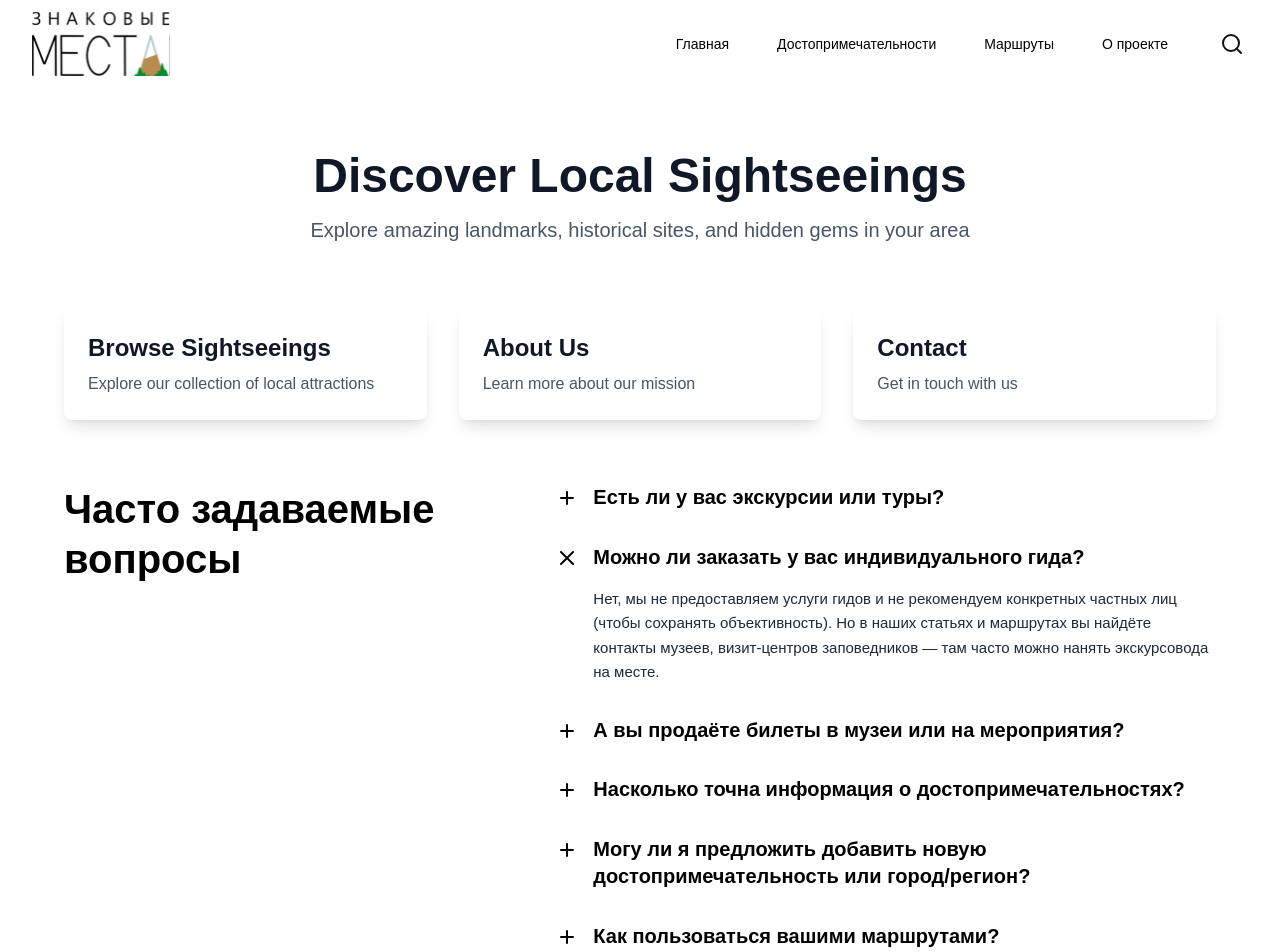
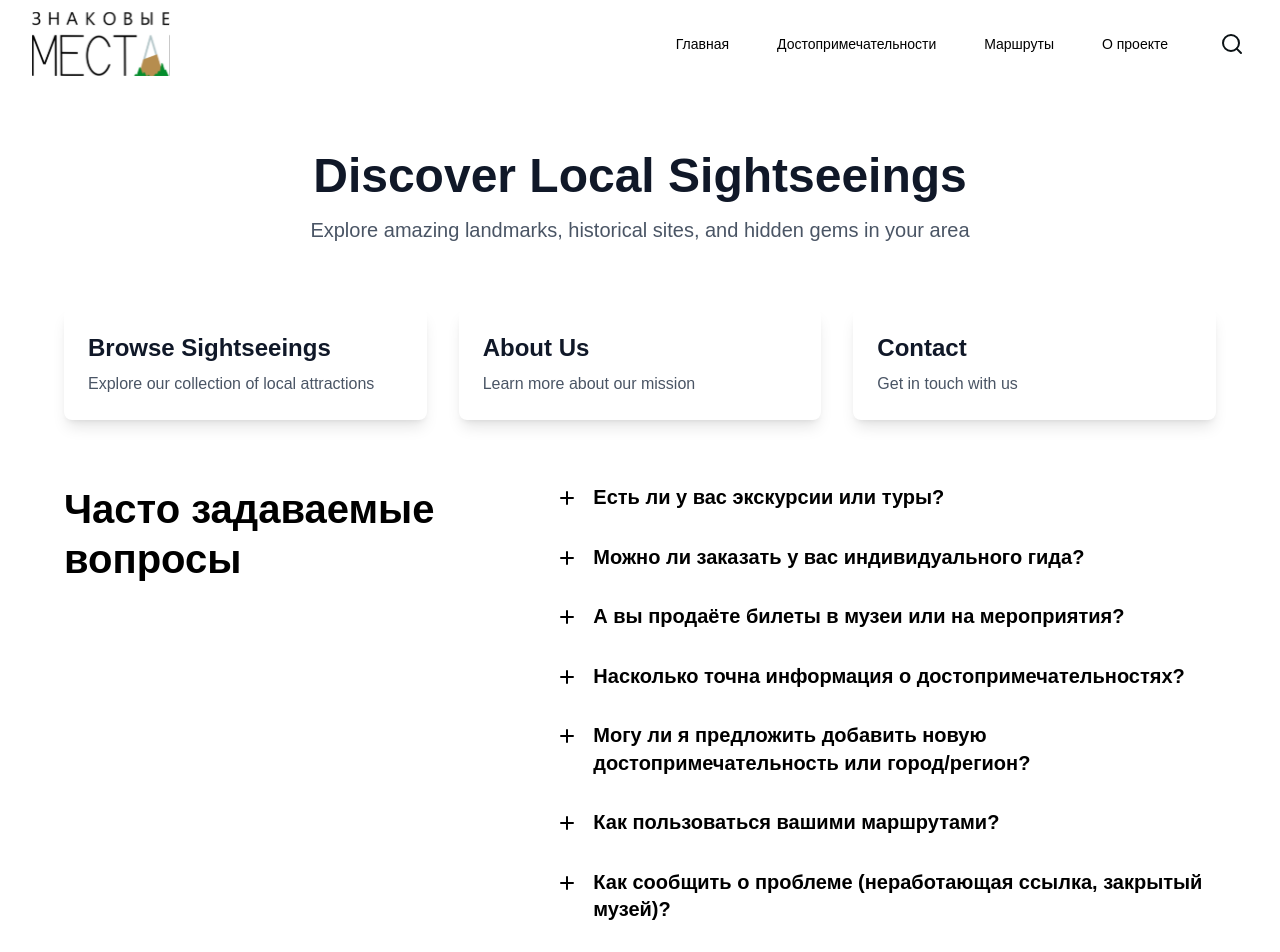
Before and after one commit to Skaipia/local-sightseeings-frontend, a Next.js app: page / in a window 1280 px wide. Shown: the top 952 px of the page. Built offline with nearby package versions, Linux system fonts and the light colour scheme.

Commit message:
fix faq component

```diff
--- a/components/FAQ.tsx
+++ b/components/FAQ.tsx
@@ -1,8 +1,8 @@
 'use client';
-import React, { useState } from 'react';
+import React, {useState} from 'react';
 
 const FAQ = () => {
-  const [openIndex, setOpenIndex] = useState<number | null>(1);
+    const [openIndex, setOpenIndex] = useState<number | null>(null);
 
     const faqItems = [
         {
@@ -40,19 +40,14 @@ const FAQ = () => {
     };
 
     return (
-    <section className="bg-white mb-5">
-      {/* Контейнер с боковыми паддингами 32px */}
-      <div className="container mx-auto px-8 py-16 max-w-[1440px]">
+        <section className="bg-white mb-10 md:mb-[60px] lg:mb-[110px]">
+            <div className="container mx-auto py-16 px-8 max-w-[1440px]">
                 <div className="grid grid-cols-1 lg:grid-cols-12 gap-8">
-
-          {/* Левая колонка: Заголовок */}
                     <div className="lg:col-span-5">
                         <h2 className="text-[32px] md:text-[40px] font-bold text-black leading-tight">
                             Часто задаваемые вопросы
                         </h2>
                     </div>
-
-          {/* Правая колонка: Аккордеон */}
                     <div className="lg:col-span-7 space-y-8">
                         {faqItems.map((item, index) => (
                             <div key={index} className="flex flex-col">
@@ -60,26 +55,23 @@ const FAQ = () => {
                                     onClick={() => toggleQuestion(index)}
                                     className="w-full flex items-start text-left focus:outline-none group"
                                 >
-                  {/* Иконка */}
                                     <span className="w-5 h-5 mt-1 mr-4 shrink-0 flex items-center justify-center">
                                         {openIndex === index ? (
                                             <svg width="14" height="14" viewBox="0 0 14 14" fill="none">
-                        <path d="M13 1L1 13M1 1L13 13" stroke="black" strokeWidth="2" strokeLinecap="round"/>
+                                                <path d="M13 1L1 13M1 1L13 13" stroke="black" strokeWidth="2"
+                                                      strokeLinecap="round"/>
                                             </svg>
                                         ) : (
                                             <svg width="14" height="14" viewBox="0 0 14 14" fill="none">
-                        <path d="M7 1V13M1 7H13" stroke="black" strokeWidth="2" strokeLinecap="round"/>
+                                                <path d="M7 1V13M1 7H13" stroke="black" strokeWidth="2"
+                                                      strokeLinecap="round"/>
                                             </svg>
                                         )}
                                     </span>
-
-                  {/* Вопрос */}
                                     <span className="text-[18px] md:text-[20px] font-bold text-black leading-snug">
                                         {item.question}
                                     </span>
                                 </button>
-
-                {/* Анимированный блок с ответом */}
                                 <div
                                     className={`grid transition-all duration-300 ease-in-out ${
                                         openIndex === index
@@ -88,7 +80,8 @@ const FAQ = () => {
                                     }`}
                                 >
                                     <div className="overflow-hidden">
-                    <span className="block pl-9 text-[14px] md:text-[15px] text-gray-800 leading-relaxed w-full">
+                                        <span
+                                            className="block pl-9 text-[14px] md:text-[15px] text-gray-800 leading-relaxed w-full">
                                             {item.answer}
                                         </span>
                                     </div>
```
Lines whose indentation alone changed are shown as unchanged.
